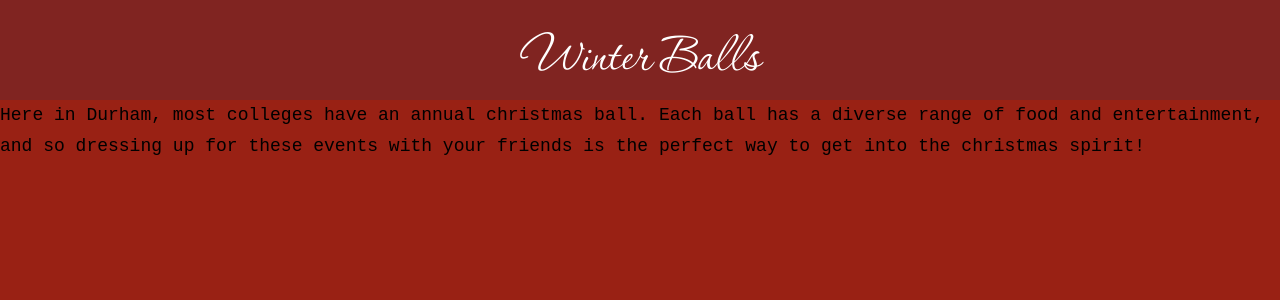
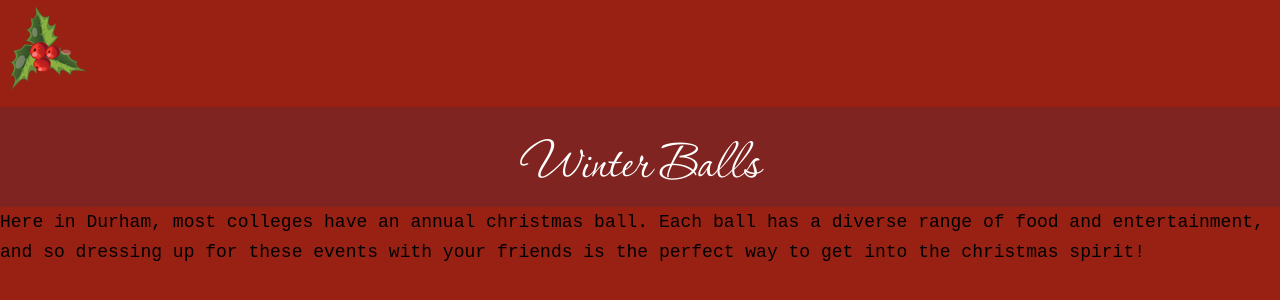
Before and after one commit to oliviaphp/durham-christmas, a plain HTML site: page balls.html in a window 1280 px wide. Drawn offline with Linux system fonts and the light colour scheme.

Commit message:
Added mistletoe

```diff
--- a/balls.html
+++ b/balls.html
@@ -7,6 +7,9 @@
 </head>
 
 <body>
+	<div class="mistletoe">
+<img src="christmas-mistletoe.png">
+	</div>
 	<center><header style="font-size:60px;color:white;font-family:p22_corinthia"> Winter Balls </header></center>
 
 	<section class="intro">
```
